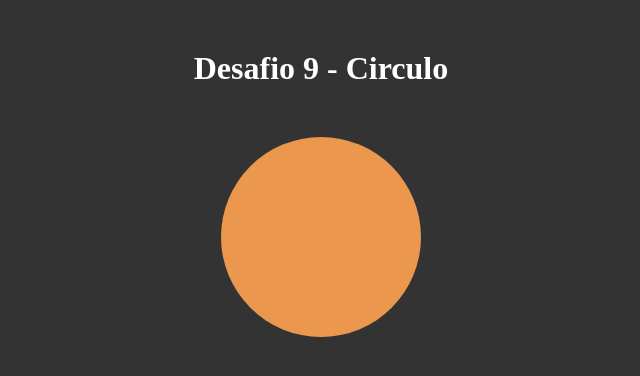
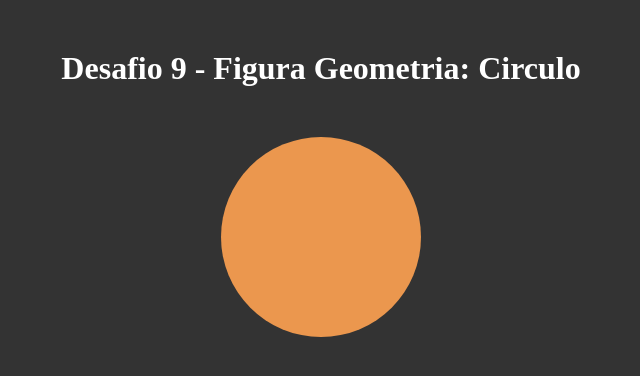
Before and after one commit to TLuziaS/50DayOfDrawingInCSS3, a plain HTML site: page Desafio 9/index.html in a window 1280 px wide. Shown: the whole page, without its empty margins (319-959 px from the left). Drawn offline with Linux system fonts and the light colour scheme.

Commit message:
Nível Básico

```diff
--- a/Desafio 9/index.html
+++ b/Desafio 9/index.html
@@ -27,12 +27,12 @@
 
 		</style>
 
-		<title> Desafio 9 - Circulo </title>
+		<title> Desafio 9 - Figura Geometria: Circulo </title>
 	</head>
 
 	<body>
 		<header>
-			<h1> Desafio 9 - Circulo </h1>
+			<h1> Desafio 9 - Figura Geometria: Circulo </h1>
 		</header>
 
 		<div class="circulo"> </div>
```
Also changed, not shown: Desafio 9/Figura Geometria - Circulo.PNG (added).
